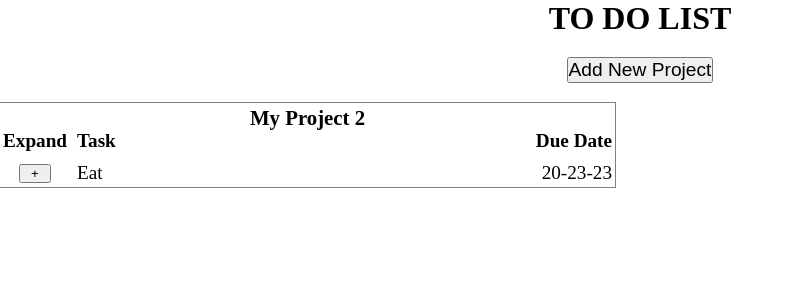
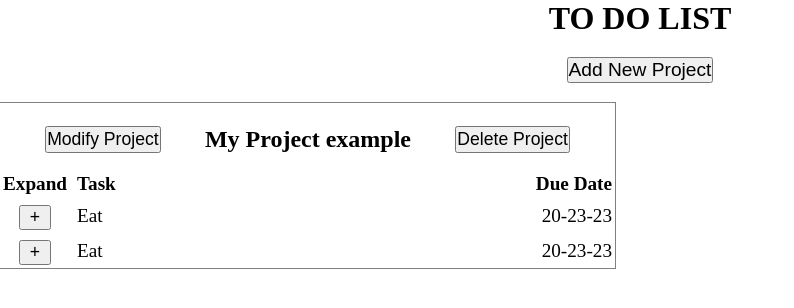
Before and after one commit to andreaamasio/To-Do-List, a website built with webpack: page src/template.html in a window 1280 px wide. Shown: the whole page, without its empty margins (0-794 px from the left). Built offline with nearby package versions, Linux system fonts and the light colour scheme.

Commit message:
Feat 2 buttons to manipulate projects

```diff
--- a/src/style.css
+++ b/src/style.css
@@ -13,7 +13,11 @@ h1 {
     margin: 20px auto;
     font-size: 1.2rem;
 }
-
+.project-header{
+    display: flex;
+    justify-content: space-around;
+    margin: 20px
+}
 #content {
     display: grid;
     grid-template-columns: repeat(auto-fill, minmax(400px, 1fr));
@@ -31,7 +35,7 @@ h1 {
 .project-title {
     text-align: center;
     font-weight: bold;
-    font-size: 1.3rem;
+    font-size: 1.5rem;
 }
 .project-body{
     display: grid;
@@ -56,3 +60,7 @@ h1 {
 .due-date-task{
     text-align: right;
 }
+button {
+    font-size: 1.1rem;
+
+}
--- a/src/template.html
+++ b/src/template.html
@@ -17,12 +17,13 @@
     <div id="content">
 
          <div class="project">
-            <div>
-                <p class="project-title">My Project 2</p>
+            <div class="project-header">
+                <button>Modify Project</button><p class="project-title">My Project example</p><button>Delete Project</button>
             </div>
             <div class="project-body">
 
                 <div class="expand-title">Expand</div> <div class="task-title">Task</div><div class="due-date-title">Due Date</div>
+                <button class="expand-button">+</button><div class="project-task">Eat</div><div class="due-date-task">20-23-23</div>
                 <button class="expand-button">+</button><div class="project-task">Eat</div><div class="due-date-task">20-23-23</div>
 
             </div>
```
